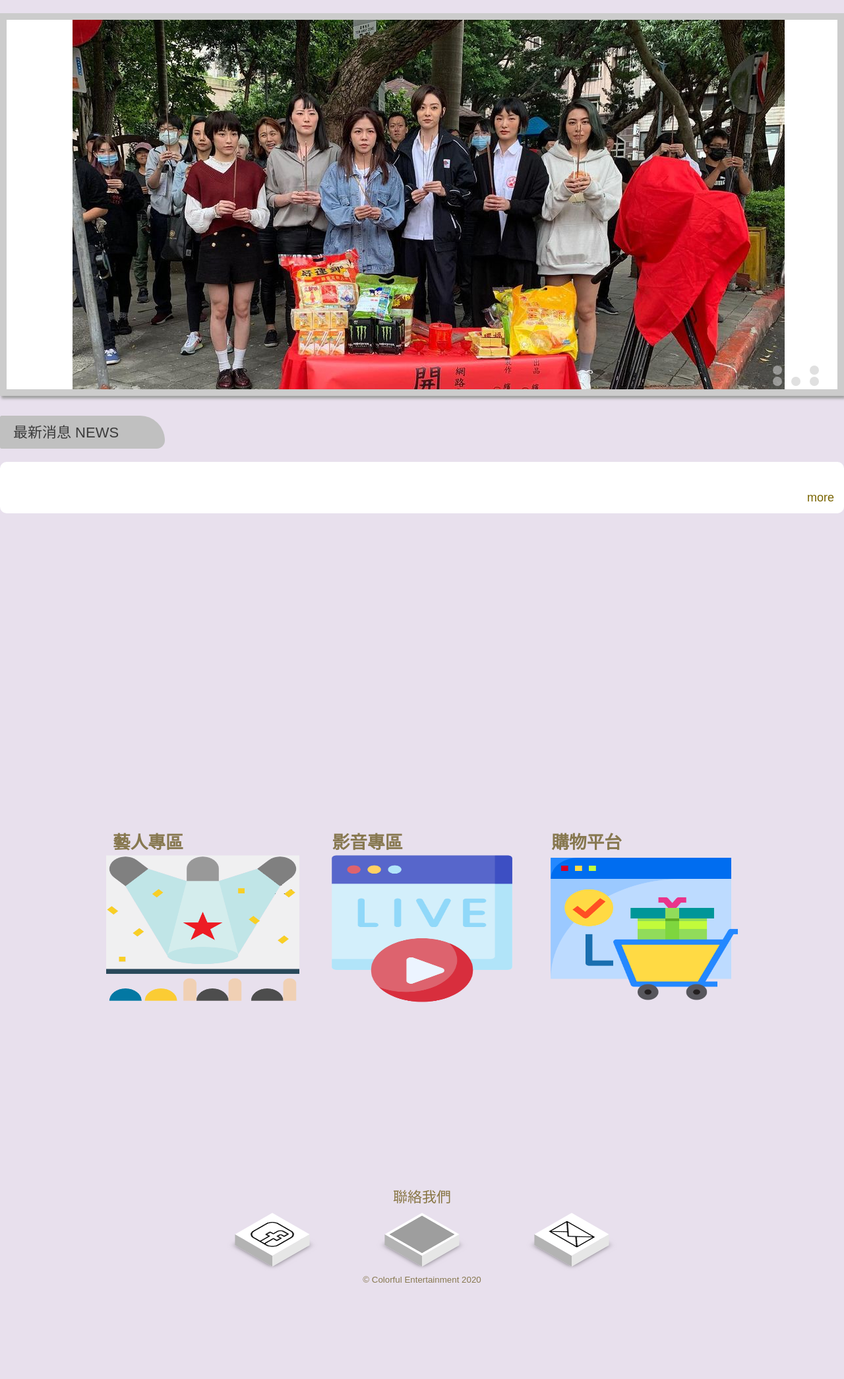
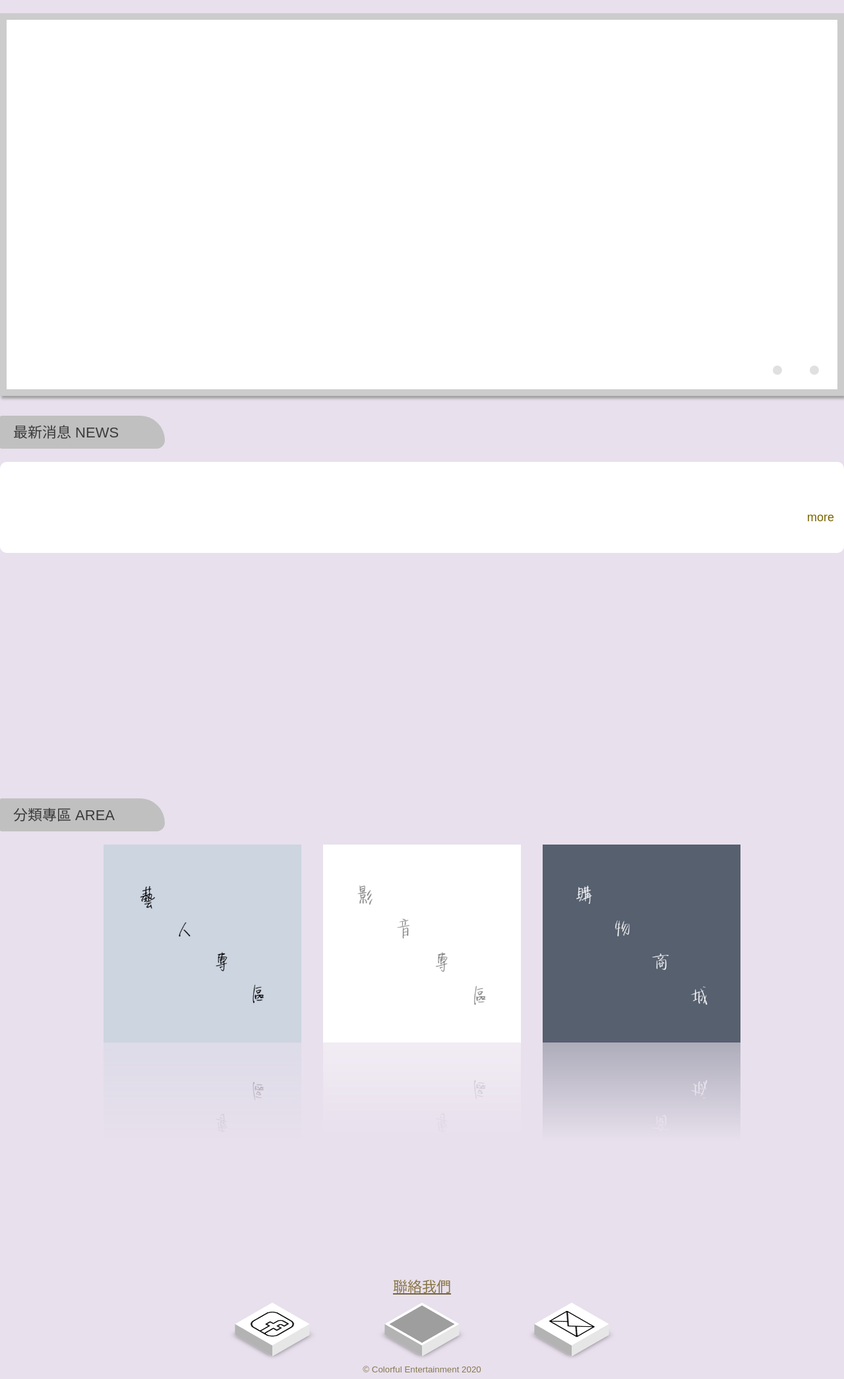
Before and after one commit to helengsj1221/colorfulinsideus, a PHP site: page / in a window 1280 px wide. Shown: the part 100-2190 px from the top of the page at 66% size. Before the commit the page ends 2044 px from the top, so only its background shows below. Run offline with PHP 8.4, Linux system fonts and the light colour scheme; tables that the repository leaves empty or names only in its code hold one stand-in row (values such as "Sample post"); some libraries are stand-ins or nearby versions; grey boxes are pictures that could not be loaded.

Commit message:
更新分類區塊樣式、最新消息

```diff
--- a/css/mobile/block-mobile.css
+++ b/css/mobile/block-mobile.css
@@ -1,54 +1,58 @@
 /* 區塊 */
-.block {
+.scene {
+  width: 320px;
+  display: flex;
+  justify-content: space-between;
+  perspective: 800px;
+  padding: 200px 0px 100px 0px;
+}
+.scene .card {
+  position: relative;
+  width: 100px;
+  height: 100px;
+  color: white;
+  cursor: pointer;
+  transition: 1s ease-in-out;
+  transform-style: preserve-3d;
+}
+.scene .card:hover {
+  transform: rotateY(0.5turn);
+}
+.scene .card .card__face {
+  position: absolute;
+  top: 0;
+  left: 0;
+  width: 100%;
+  height: 100%;
+  -webkit-backface-visibility: hidden;
+          backface-visibility: hidden;
+  transition: 1s ease-in-out;
+  -webkit-box-reflect: below 0 linear-gradient(transparent, transparent, rgba(0, 0, 0, 0.4));
+}
+.scene .card .card__face img {
+  width: 100px;
+  height: 100px;
+  -o-object-fit: cover;
+     object-fit: cover;
+}
+.scene .card .card__face--back {
+  transform: rotateY(0.5turn);
+}
+#block {
 	width:320px;
 	height:140px;
 	margin:0 auto;
 	position:relative;
-  	display: block;
-  	justify-content: space-between;
- 	padding: 80px 0px 100px 0px;
 }
-.block .card {
-  margin: 20px;
-  padding: 100px 0px 110px 0px;
+#block h2 {
+	height: 30px;
+	width: 150px;
+	background: #c0c0c0;
+	margin-bottom: 20px;
+	padding: 8px 0px 0px 15px;
+	color: #3b3b3b;
+	border-top-left-radius: 10px;
+	border-top-right-radius: 150px;
+	border-bottom-right-radius: 50px;
+	border-bottom-left-radius: 10px;
 }
-.block .card .card-img-top {
-  position: relative;
-  z-index: 2;
-  width: 290px;
-  height: 200px;
-  transform: translateY(52%);
-  transition: 0.5s;
-}
-.block .card .card-body {
-  z-index: 1;
-  height: 190px;
-  transform: translateY(-70%);
-  transition: 0.5s;
-}
-.block .card .card-body .card-title {
-  margin: 0px 0px 30px 0px;
-  font-size: 20pt;
-  font-weight: bold;
-  line-height: 1.2;
-}
-.block .card .card-body .btn {
-  padding:5px 10px;
-  color: black;
-  text-decoration: none;
-  line-height: 1.5;
-  border: 1px solid black;
-  border-radius: 10px;
-  transition: 0.5s;
-  float: right;
-}
-.block .card .card-body .btn:hover {
-  color: white;
-  background: black;
-}
-.block .card:hover .card-img-top {
-  transform: translateY(1%);
-}
-.block .card:hover .card-body {
-  transform: translateY(0);
-}
--- a/css/mobile/news-mobile.css
+++ b/css/mobile/news-mobile.css
@@ -19,7 +19,7 @@ a.desc {
 }
 span.date{
 	float:right;
-	font-size:8px;'
+	font-size:8px;
 }
 a.more{
 	font-size: 12px;
@@ -31,7 +31,7 @@ ul.newstyle li:last-child {
 
 ul.newstyle a {
 	display: block;
-	padding: 0px 2px 0px 30px;
+	padding: 0px 20px 0px 30px;
 	text-decoration: none;
 	color: #525252;
 }
--- a/css/pc/block.css
+++ b/css/pc/block.css
@@ -1,51 +1,58 @@
 /* 區塊 */
-.block {
-  padding: 1px;
+.scene {
   width: 1000px;
   display: flex;
   justify-content: space-between;
+  perspective: 800px;
 }
-.block .card {
-  margin: 20px;
+.scene .card {
+  position: relative;
+  width: 300px;
+  height: 300px;
+  color: white;
+  cursor: pointer;
+  transition: 1s ease-in-out;
+  transform-style: preserve-3d;
 }
-.block .card .card-img-top {
-  position: relative;
-  z-index: 2;
-  width: 302px;
-  height: 222px;
-  transform: translateY(52%);
-  transition: 0.5s;
+.scene .card:hover {
+  transform: rotateY(0.5turn);
 }
-.block .card .card-body {
-  z-index: 1;
-  padding: 10px;
-  height: 180px;
-  transform: translateY(-90%);
-  transition: 0.5s;
+.scene .card .card__face {
+  position: absolute;
+  top: 0;
+  left: 0;
+  width: 100%;
+  height: 100%;
+  -webkit-backface-visibility: hidden;
+          backface-visibility: hidden;
+  transition: 1s ease-in-out;
+  -webkit-box-reflect: below 0 linear-gradient(transparent, transparent, rgba(0, 0, 0, 0.4));
 }
-.block .card .card-body .card-title {
-  margin: 10px 0px 30px 0px;
-  font-size: 20pt;
-  font-weight: bold;
-  line-height: 1.2;
+.scene .card .card__face img {
+  width: 300px;
+  height: 300px;
+  -o-object-fit: cover;
+     object-fit: cover;
 }
-.block .card .card-body .btn {
-  padding:5px 10px;
-  color: black;
-  text-decoration: none;
-  line-height: 1.5;
-  border: 1px solid black;
-  border-radius: 10px;
-  transition: 0.5s;
-  float: right;
+.scene .card .card__face--back {
+  transform: rotateY(0.5turn);
 }
-.block .card .card-body .btn:hover {
-  color: white;
-  background: black;
+#block {
+	width:1280px;
+	height:580px;
+	top:50px;
+	margin:0 auto;
+	position:relative;
 }
-.block .card:hover .card-img-top {
-  transform: translateY(1%);
+#block h2 {
+	height: 50px;
+	width: 250px;
+	background: #c0c0c0;
+	margin-bottom: 20px;
+	padding: 15px 0px 0px 20px;
+	color: #3b3b3b;
+	border-top-left-radius: 10px;
+	border-top-right-radius: 150px;
+	border-bottom-right-radius: 50px;
+	border-bottom-left-radius: 10px;
 }
-.block .card:hover .card-body {
-  transform: translateY(0);
-}
--- a/css/pc/news.css
+++ b/css/pc/news.css
@@ -23,7 +23,7 @@ a.more{
 }
 span.date{
 	float:right;
-	font-size:16px;'
+	font-size:16px;
 }
 ul.newstyle li:last-child {
 	border-bottom: 0;
--- a/index.php
+++ b/index.php
@@ -2,10 +2,12 @@
 <?php include("public/config.php"); ?>
 <?php
     //撈資料
-    $today     = date("Ymd");
+    $today   = date("Ymd");
     $newssql = "SELECT * FROM `BOARD` WHERE `BOARD_DATES`<= ".$today." AND `BOARD_DATEE` >=".$today." ORDER BY `BOARD_DATES` DESC LIMIT 7";
     mysqli_query($con, 'SET NAMES utf8');
-    $result = mysqli_query($con, $newssql);
+    $result  = mysqli_query($con, $newssql);
+    $picssql = "SELECT * FROM `PICTURE` WHERE `PIC_DATES`<= ".$today." AND `PIC_DATEE` >=".$today." ORDER BY `PIC_DATES` DESC LIMIT 3";
+    $banner  = mysqli_query($con, $picssql);
 ?>
 <?php include("public/topmenu.php"); ?>
 <div id="wrapper">
@@ -29,18 +31,16 @@
 		<body>
     	<div class="slide-container" id="slide_component">
     		<ul class="slide-content">
-				<li><img src="images/banner01.jpg" /></li>
-    			<li><img src="images/banner02.jpg" /></li>
-    			<li><img src="images/banner03.jpg" /></li>
-    			<li><img src="images/banner04.jpg" /></li>
-    			<li><img src="images/banner05.jpg" /></li>
-    			<li><img src="images/banner06.jpg" /></li>
+    		<?php
+    		if(mysqli_num_rows($banner) > 0){
+    		    while ($row = mysqli_fetch_array($banner, MYSQLI_BOTH)) {
+    		        echo "<li><img src=". $row['PIC_LOCAL']." /></li>";
+        	    }
+        	}
+             ?>
     		</ul>
     		<ul class="slide-items">
     			<li class="current-slide-item"></li>
-    			<li></li>
-    			<li></li>
-    			<li></li>
     			<li></li>
     			<li></li>
     		</ul>
@@ -60,32 +60,40 @@
     	}
     	mysqli_close($con);
          ?>
+         <li><a href='' style='color: #796400;'></a></li>
          <li><a class='more' href='news000.php' style='color: #796400;'>more</a></li>
+         <li><a href='' style='color: #796400;'></a></li>
         </ul>
 	</div>
 	</body>
 	<!-- 區塊 -->
 	<body>
-	<div class="block">
+	<div id="block">
+	<h2>分類專區  AREA</h2>
+	<div class="scene">
   <div class="card">
-        <img src="images/concert.png" class="card-img-top">
-        <div class="card-body">
-            <h5 class="card-title">藝人專區</h5>
-            <a href="test.php" class="btn">More</a>
+    <div class="card__face card__face--front">
+      <img src="images/artist.jpg" />
+    </div>
+    <div class="card__face card__face--back">
+      <a href='test.php'><img src="images/block.jpg" />
     </div>
   </div>
   <div class="card">
-        <img src="images/video.png" class="card-img-top">
-        <div class="card-body">
-            <h5 class="card-title">影音專區</h5>
-            <a href="test.php" class="btn">More</a>
+    <div class="card__face card__face--front">
+      <img src="images/video.jpg" />
+    </div>
+    <div class="card__face card__face--back">
+      <a href='test.php'><img src="images/block.jpg" />
     </div>
   </div>
   <div class="card">
-        <img src="images/shop.png" class="card-img-top">
-        <div class="card-body">
-            <h5 class="card-title">購物平台</h5>
-            <a href="test.php" class="btn">More</a>
+    <div class="card__face card__face--front">
+      <img src="images/shop.jpg" />
+    </div>
+    <div class="card__face card__face--back">
+      <a href='test.php'><img src="images/block.jpg" />
+    </div>
   </div>
 </div>
 </div>
```
Also changed, not shown: images/artist.jpg (added), images/banner02.jpg, images/block.jpg (added), images/shop.jpg (added), images/shop.png (deleted), images/video.jpg (added), images/video.png (deleted). Lines whose indentation alone changed are shown as unchanged.
